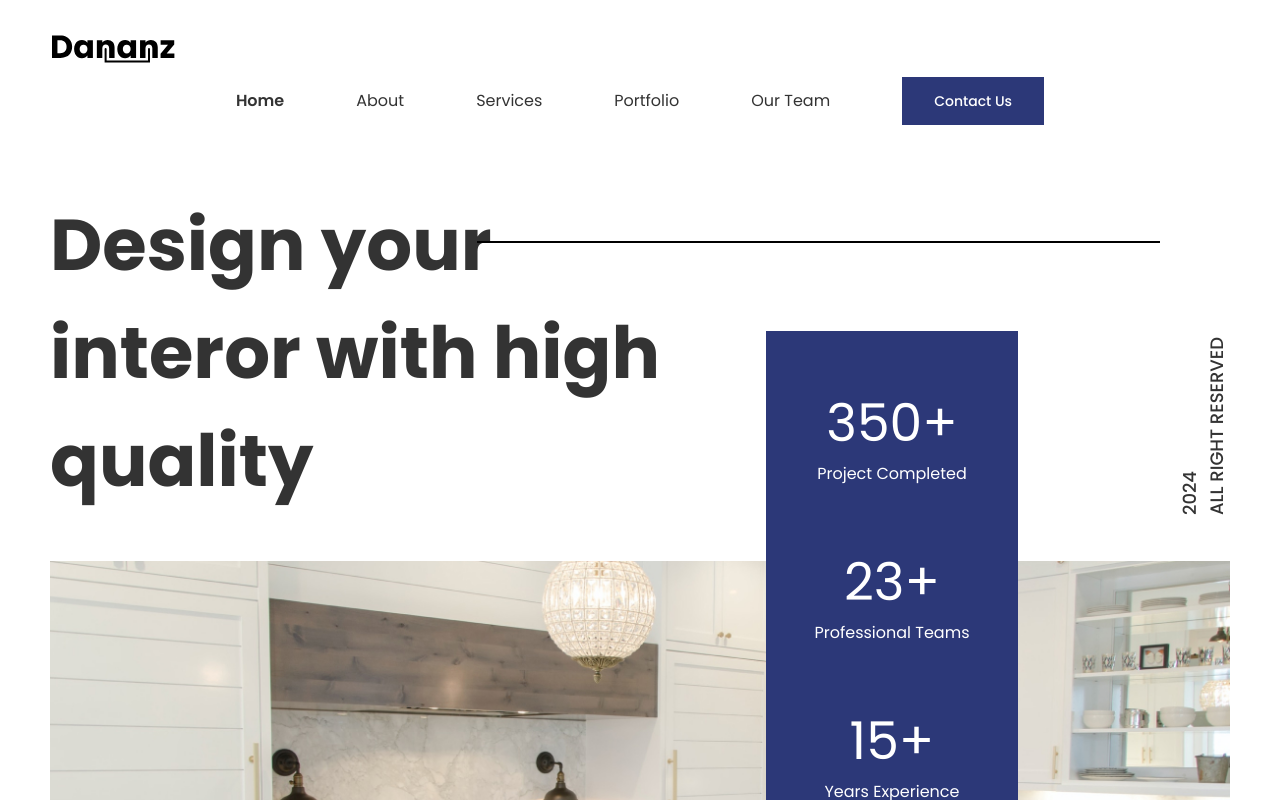
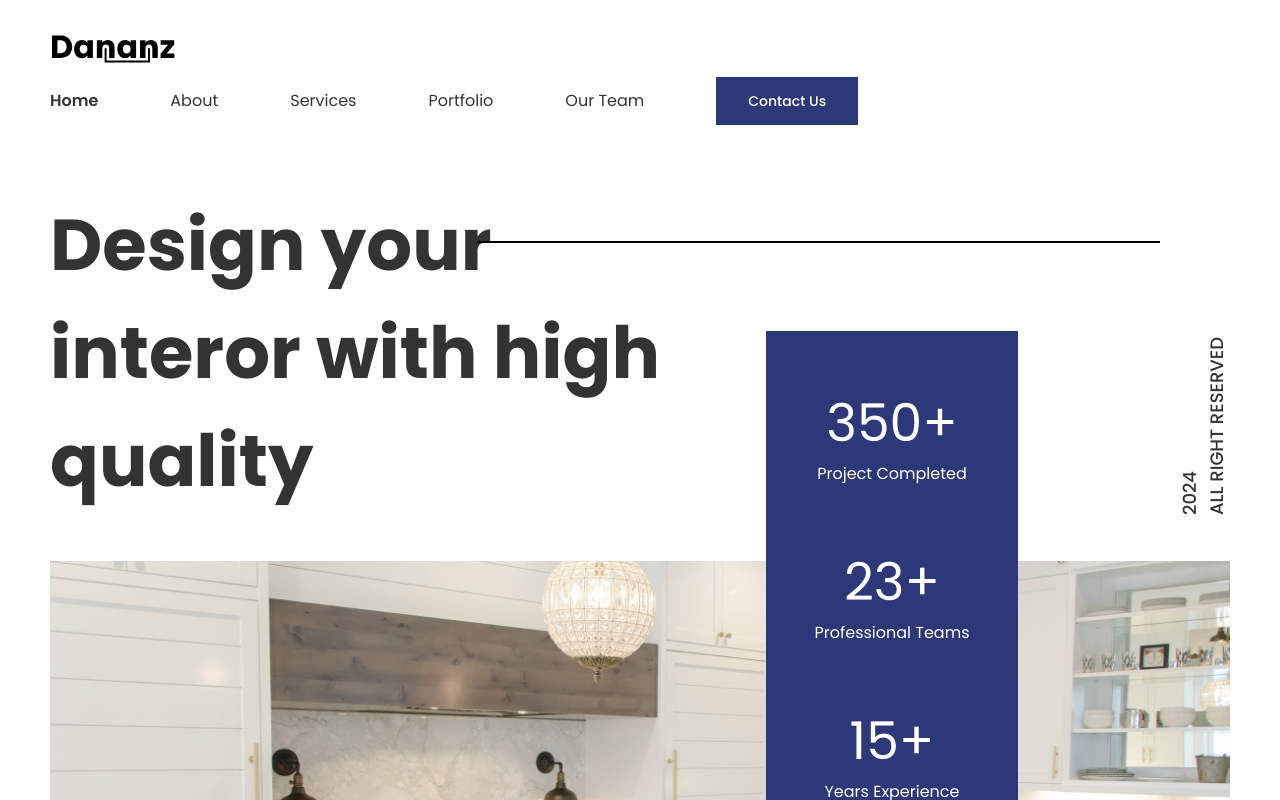
Before and after one commit to OksanaKuzich/dananz, a Next.js app: page / in a window 1280 px wide. Shown: the top 800 px of the page. Built offline with nearby package versions, Linux system fonts and the light colour scheme.

Commit message:
fixed header

```diff
--- a/app/components/Header.js
+++ b/app/components/Header.js
@@ -10,7 +10,7 @@ const Header = () => {
 
   return (
     <header>
-      <div className="container flex flex-row lg:flex-col xl:flex-row items-center justify-between gap-[15px] xl:gap-0 py-[20px] xl:py-[42px]">
+      <div className="container flex flex-row lg:flex-col xl:flex-row items-center justify-between content-between 2xl:content-start gap-[15px] xl:gap-0 py-[20px] xl:py-[42px] flex-wrap">
         <Link href="/" className="mr-auto">
           <Image src={logo} alt="Logo" />
         </Link>
```
